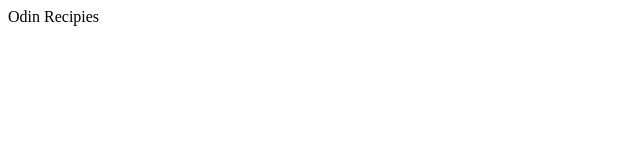
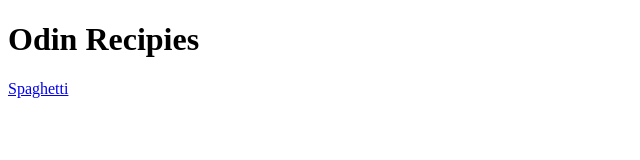
Before and after one commit to bab3642/odin-recipies, a plain HTML site: page index.html in a window 1280 px wide. Shown: the whole page, without its empty margins (0-640 px from the left). Drawn offline with Linux system fonts and the light colour scheme.

Commit message:
modify index.html and create spaghetti.html

```diff
--- a/index.html
+++ b/index.html
@@ -6,6 +6,7 @@
     </head>
 
     <body>
-        Odin Recipies
+        <h1>Odin Recipies</h1>
+        <a href="recipies/spaghetti.html">Spaghetti</a>
     </body>
 </html>
```
Also changed, not shown: recipies/spaghetti.html (added, +12 -0 lines).
